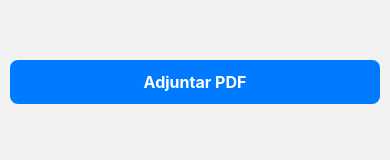
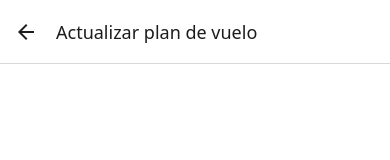
Before and after one commit to BW338/RosterApp, a React Native app: screen /RosterScreen in a window 390 px wide. Shown: the top 160 px of the page. Built offline with nearby package versions, Linux system fonts and the light colour scheme.

Commit message:
9| Roster Screen

```diff
--- a/App.js
+++ b/App.js
@@ -1,23 +1,48 @@
-// App.js
 import React from "react";
 import { SafeAreaView, ActivityIndicator } from "react-native";
 import { NavigationContainer } from "@react-navigation/native";
 import { createBottomTabNavigator } from "@react-navigation/bottom-tabs";
+import { createNativeStackNavigator } from "@react-navigation/native-stack";
+import Toast from "react-native-toast-message";
+import { useSubscription } from "./hooks/useSubscription";
 import RosterView from "./Screens/RosterView";
+import RosterScreen from "./Screens/RosterScreen";
 import ScreenA from "./Screens/ScreenA";
 import ScreenB from "./Screens/ScreenB";
 import ScreenC from "./Screens/ScreenC";
-import { useSubscription } from "./hooks/useSubscription";
-import Toast from "react-native-toast-message";
 
 const Tab = createBottomTabNavigator();
+const Stack = createNativeStackNavigator();
+
+function RosterStack({ isSubscribed, offerings }) {
+  return (
+    <Stack.Navigator>
+      <Stack.Screen name="RosterView" options={{ title: "Roster" }}>
+        {(props) => (
+          <RosterView
+            {...props}
+            isSubscribed={isSubscribed}
+            offerings={offerings}
+          />
+        )}
+      </Stack.Screen>
+      <Stack.Screen
+        name="RosterScreen"
+        component={RosterScreen}
+        options={{ title: "Actualizar plan de vuelo" }}
+      />
+    </Stack.Navigator>
+  );
+}
 
 export default function App() {
   const { isSubscribed, offerings, loading } = useSubscription();
 
   if (loading) {
     return (
-      <SafeAreaView style={{ flex: 1, justifyContent: "center", alignItems: "center" }}>
+      <SafeAreaView
+        style={{ flex: 1, justifyContent: "center", alignItems: "center" }}
+      >
         <ActivityIndicator size="large" />
       </SafeAreaView>
     );
@@ -33,7 +58,9 @@ export default function App() {
         }}
       >
         <Tab.Screen name="Roster">
-          {() => <RosterView isSubscribed={isSubscribed} offerings={offerings} />}
+          {() => (
+            <RosterStack isSubscribed={isSubscribed} offerings={offerings} />
+          )}
         </Tab.Screen>
         <Tab.Screen name="Screen A" component={ScreenA} />
         <Tab.Screen name="Screen B" component={ScreenB} />
--- /dev/null
+++ b/Screens/RosterScreen.js
@@ -0,0 +1,44 @@
+import React, { useEffect } from "react";
+import { View, Text, SectionList, SafeAreaView } from "react-native";
+import styles from "../Styles/RosterModalStyles";
+import FlightCard from "../Components/FlightCard/FlightCard";
+
+export default function RosterScreen({ route }) {
+  const { roster } = route.params || { roster: [] };
+
+  useEffect(() => {
+    if (roster && roster.length > 0) {
+      console.log("📌 Debug Roster (primeros 3 días):");
+      roster.slice(0, 3).forEach((day, idx) => {
+        console.log(`\n--- Día ${idx + 1}: ${day.date} ---`);
+      });
+    }
+  }, [roster]);
+
+  return (
+    <SafeAreaView style={{ flex: 1, backgroundColor: "white" }}>
+      <View style={{ flex: 1, padding: 10 }}>
+        <SectionList
+          sections={roster.map((d) => ({
+            title: d.date,
+            data: d.flights.length > 0 ? d.flights : [{ note: d.note }],
+          }))}
+          keyExtractor={(item, index) => index.toString()}
+          renderItem={({ item }) => <FlightCard flight={item} />}
+          renderSectionHeader={({ section: { title }, index }) => (
+            <View
+              style={[
+                styles.sectionHeader,
+                index % 2 === 0
+                  ? { backgroundColor: "#2f285a22" }
+                  : { backgroundColor: "#00d66f22" },
+              ]}
+            >
+              <Text style={styles.sectionHeaderText}>{title}</Text>
+            </View>
+          )}
+        />
+      </View>
+    </SafeAreaView>
+  );
+}
--- a/Screens/RosterView.js
+++ b/Screens/RosterView.js
@@ -1,25 +1,21 @@
 import React, { useState } from "react";
-import { View, Alert, Text } from "react-native";
+import { View } from "react-native";
 import { WebView } from "react-native-webview";
-import { useSubscription } from "../hooks/useSubscription";
 import Purchases from "react-native-purchases";
+import { useNavigation } from "@react-navigation/native";
 import { parseRosterText } from "../Functions/parseRosterText";
 import { pickPdfFile } from "../Functions/pickPdf";
 import PrimaryButton from "../Components/Buttons/PrimaryButton";
-import RosterModal from "../Components/RosterModal/RosterModal";
 import Toast from "react-native-toast-message";
 
 export default function RosterView({ isSubscribed, offerings }) {
   const [pdfData, setPdfData] = useState(null);
   const [roster, setRoster] = useState([]);
-  const [modalVisible, setModalVisible] = useState(false);
-
-  // const { isSubscribed, offerings } = useSubscription();
+  const navigation = useNavigation();
 
   // Abrir selector de PDF
   const handlePickPdf = async () => {
     if (!isSubscribed) return; // Seguridad extra
-
     const base64 = await pickPdfFile();
     if (base64) setPdfData(base64);
   };
@@ -36,7 +32,9 @@ export default function RosterView({ isSubscribed, offerings }) {
     }
 
     try {
-      const purchaseInfo = await Purchases.purchasePackage(offerings.availablePackages[0]);
+      const purchaseInfo = await Purchases.purchasePackage(
+        offerings.availablePackages[0]
+      );
 
       if (purchaseInfo.customerInfo.entitlements.active["Roster access"]) {
         Toast.show({ type: "success", text1: "¡Suscripción activa!" });
@@ -110,7 +108,7 @@ export default function RosterView({ isSubscribed, offerings }) {
             const parsed = parseRosterText(data);
             setRoster(parsed);
             setPdfData(null);
-            setModalVisible(true);
+            navigation.navigate("RosterScreen", { roster: parsed });
           } catch (err) {
             console.error("Error procesando mensaje WebView:", err);
             Toast.show({
@@ -131,12 +129,6 @@ export default function RosterView({ isSubscribed, offerings }) {
       ) : (
         <PrimaryButton title="Suscribirse" onPress={handleSubscribe} />
       )}
-
-      <RosterModal
-        visible={modalVisible}
-        onClose={() => setModalVisible(false)}
-        roster={roster}
-      />
     </View>
   );
 }
--- a/package.json
+++ b/package.json
@@ -10,6 +10,7 @@
     "web": "expo start --web"
   },
   "dependencies": {
+    "@react-native-async-storage/async-storage": "^2.2.0",
     "@react-navigation/bottom-tabs": "^7.4.6",
     "@react-navigation/native": "^7.1.17",
     "@react-navigation/native-stack": "^7.3.25",
--- a/routes/homeStack.js
+++ b/routes/homeStack.js
@@ -1,9 +1,9 @@
 import React from "react";
 import { createBottomTabNavigator } from "@react-navigation/bottom-tabs";
-import RosterView from "../screens/RosterView";
+import RosterView from "../Screens/RosterView";
 import ScreenA from "../Screens/ScreenA";
-import ScreenB from "../screens/ScreenB";
-import ScreenC from "../screens/ScreenC";
+import ScreenB from "../Screens/ScreenB";
+import ScreenC from "../Screens/ScreenC";
 
 const Tab = createBottomTabNavigator();
 
```
Also changed, not shown: Data.txt, 2 other files (tests, documents, lock files or other folders).
